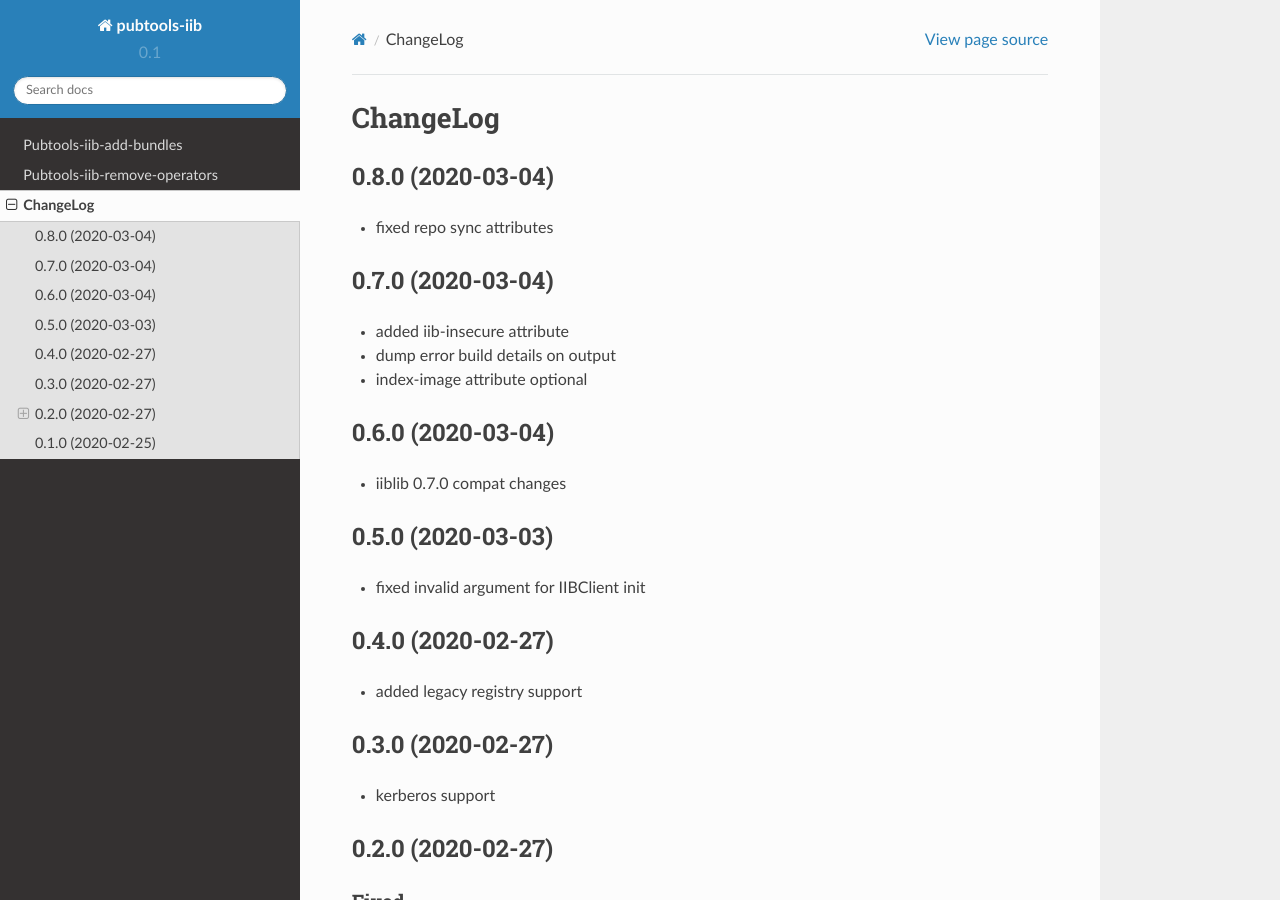
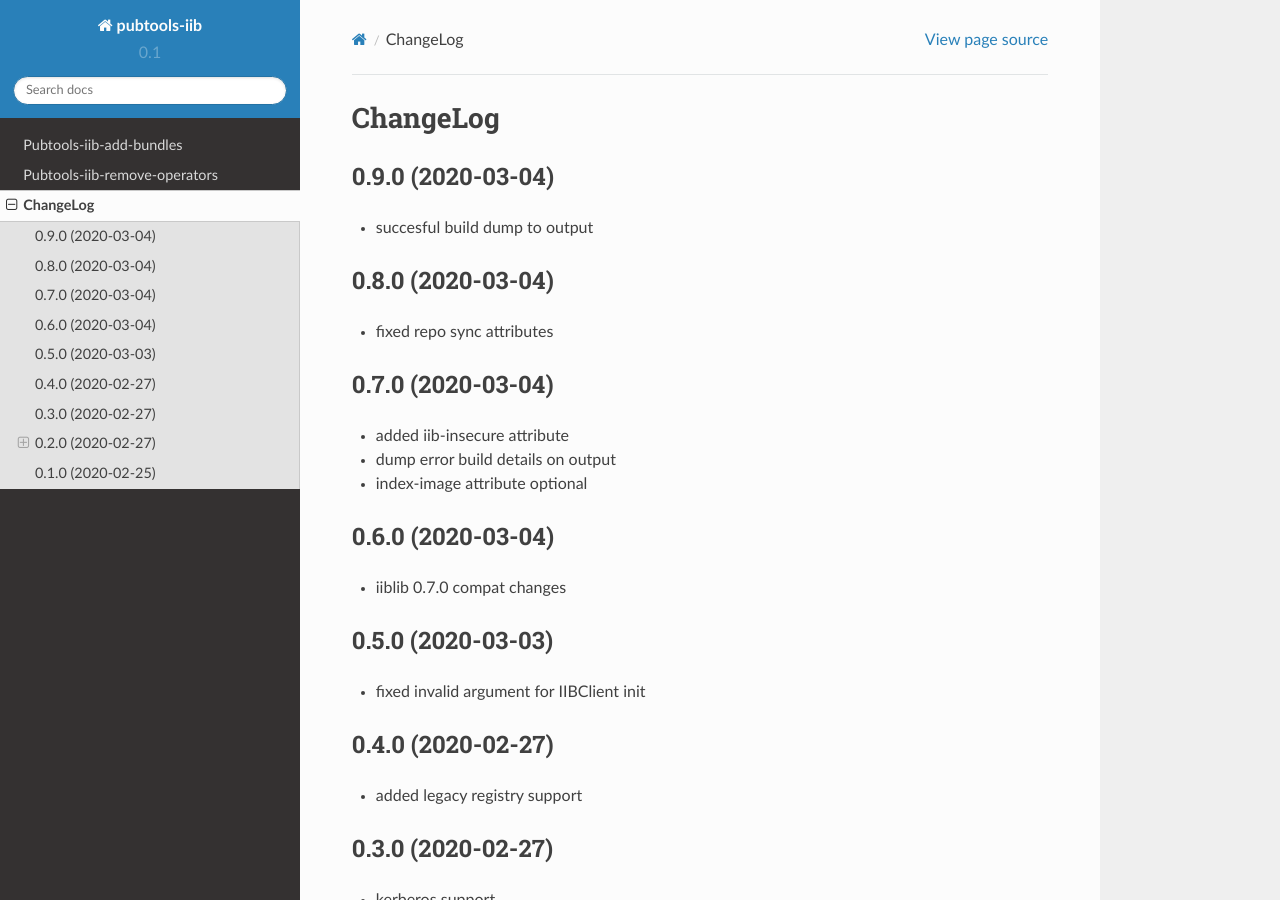
Before and after one commit to release-engineering/pubtools-iib, a Sphinx documentation site: the page built from docs/source/CHANGELOG.rst, in a window 1280 px wide and 900 px high. Built offline with Sphinx 7.4.7 and the Read the Docs theme 2.0.0, drawn with Linux system fonts in a browser that asks for light colours.

Commit message:
v0.9.0 changelog

```diff
--- a/docs/source/CHANGELOG.rst
+++ b/docs/source/CHANGELOG.rst
@@ -1,5 +1,9 @@
 ChangeLog
 =========
+
+0.9.0 (2020-03-04)
+------------------
+* succesful build dump to output
 
 0.8.0 (2020-03-04)
 ------------------
--- a/setup.py
+++ b/setup.py
@@ -66,7 +66,7 @@ if os.environ.get("READTHEDOCS", None):
 
 setup(
     name="pubtools-iib",
-    version="0.8.0",
+    version="0.9.0",
     description="Pubtools-iib",
     long_description=long_description,
     author="Jindrich Luza",
```
